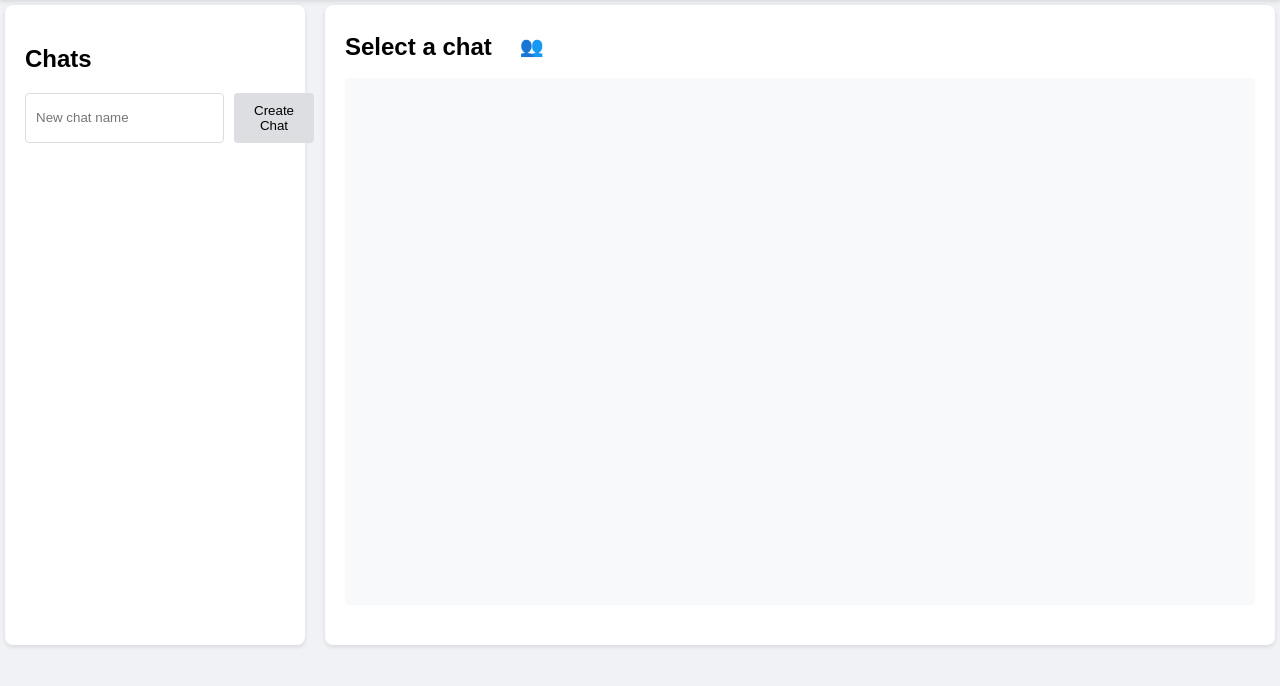
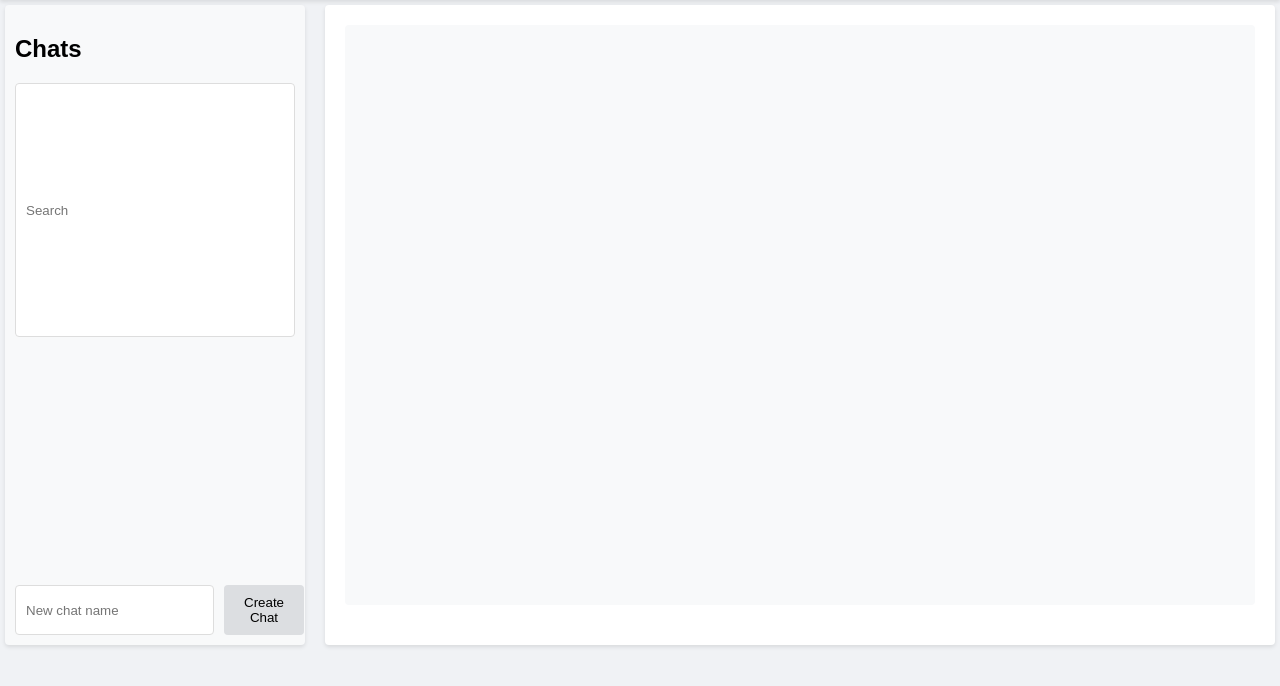
Before and after one commit to lborocs/cob290-part3-team08, a PHP site: page /chatSystem.php in a window 1280 px wide. Shown: the part 64-750 px from the top of the page. Run offline with PHP 8.4, Linux system fonts and the light colour scheme; the visitor is signed in with stand-in values (Sample User, id 1).

Commit message:
Chat Search

```diff
--- a/client/chatSystem.css
+++ b/client/chatSystem.css
@@ -28,10 +28,41 @@ body {
 .chat-list,
 .chat-window {
   background: white;
-  border-radius: 8px;
+  border-radius: 4px;
   padding: 20px;
   box-shadow: 0 2px 4px rgba(0, 0, 0, 0.1);
 }
+
+.chat-list {
+  flex-grow: 1;
+  overflow-y: auto;
+  overflow-x: hidden;
+  padding: 10px;
+  background: #f8f9fa;
+  border-radius: 4px;
+  display: flex;
+  flex-direction: column;
+  gap: 10px;
+  min-height: 0;
+}
+
+.chat-list-content {
+  display: flex;
+  flex-direction: column;
+  flex-grow: 1;
+  overflow: hidden; /* prevents overflow outside of chat list section */
+}
+
+#chatSearchInput {
+  margin-bottom: 10px;
+  flex-shrink: 0;
+}
+
+.chat-list-scroll {
+  flex-grow: 1;
+  overflow-y: auto;
+}
+
 
 .chat-window {
   display: flex;
@@ -448,6 +479,23 @@ button {
   background: #c0392b;
 }
 
+/* === Search === */
+.message-search-controls {
+  display: flex;
+  align-items: center;
+  gap: 6px;
+  margin-left: auto;
+  margin-right: 10px;
+}
+
+.message-search-controls input,
+.message-search-controls select {
+  padding: 6px;
+  font-size: 0.9em;
+}
+
+
+
 /* === Pending Queue === */
 #pendingList {
   list-style: none;
--- a/client/chatSystem.php
+++ b/client/chatSystem.php
@@ -7,30 +7,36 @@ if (empty($_SESSION['user_id'])) {
 $userId = $_SESSION['user_id'];
 
 require_once __DIR__ . '/../server/includes/database.php';
-$db  = new Database();
+$db = new Database();
 $stmt = $db->conn->prepare(
   "SELECT user_type_id FROM Employees WHERE employee_id = :id"
 );
 $stmt->execute(['id' => $userId]);
-$row              = $stmt->fetch();
-$currentUserType  = $row['user_type_id'] ?? 2;
+$row = $stmt->fetch();
+$currentUserType = $row['user_type_id'] ?? 2;
 ?>
 <!DOCTYPE html>
 <html lang="en">
+
 <head>
   <meta charset="UTF-8" />
   <meta name="viewport" content="width=device-width,initial-scale=1" />
   <title>Chat System (Full)</title>
-  <link rel="stylesheet" href="chatSystem.css"/>
+  <link rel="stylesheet" href="chatSystem.css" />
 </head>
+
 <body>
   <?php include __DIR__ . '/includes/navbar.php'; ?>
 
   <div class="container-wrapper">
     <div class="container">
       <div class="chat-list">
+        <div class="chat-list-content">
           <h2>Chats</h2>
-      <div id="chatList"></div>
+          <input type="text" id="chatSearchInput" placeholder="Search" />
+          <div id="chatList" class="chat-list-scroll"></div>
+        </div>
+
         <div class="new-chat-input">
           <input type="text" id="newChatName" placeholder="New chat name" />
           <button onclick="createChat()">Create Chat</button>
@@ -38,14 +44,23 @@ $currentUserType  = $row['user_type_id'] ?? 2;
       </div>
 
 
+
       <div class="chat-window">
-      <div class="chat-header">
+        <div <div class="chat-header hidden" id="chatHeader">
           <h2 id="currentChatName">Select a chat</h2>
-        <button id="membersBtn"
-                class="icon-btn" title="Show members"
-                onclick="toggleMembers()">👥</button>
+          <button id="membersBtn" class="icon-btn" title="Show members" onclick="toggleMembers()">👥</button>
+
+          <div class="message-search-controls">
+            <input type="text" id="messageSearchInput" placeholder="Search messages..." />
+            <select id="senderSearchSelect">
+              <option value="">Filter By Sender</option>
+            </select>
+          </div>
+
+
 
           <button class="more-btn" onclick="toggleChatActions()">⋯</button>
+
 
           <div class="chat-actions" id="chatActions">
             <div class="action-buttons">
@@ -59,10 +74,7 @@ $currentUserType  = $row['user_type_id'] ?? 2;
               <select id="addUserSelect">
                 <option value="">— pick —</option>
               </select>
-            <input id="userSearch"
-                   list="allEmployees"
-                   placeholder="type a name, press Enter"
-                   autocomplete="off">
+              <input id="userSearch" list="allEmployees" placeholder="type a name, press Enter" autocomplete="off">
 
               <datalist id="allEmployees"></datalist>
 
@@ -79,8 +91,7 @@ $currentUserType  = $row['user_type_id'] ?? 2;
             </div>
 
             <div id="deleteSubAction" class="sub-action hidden">
-            <button class="delete-confirm-btn"
-                    onclick="deleteChat()">Confirm</button>
+              <button class="delete-confirm-btn" onclick="deleteChat()">Confirm</button>
             </div>
           </div>
         </div>
@@ -97,18 +108,16 @@ $currentUserType  = $row['user_type_id'] ?? 2;
           <button onclick="sendMessage()">Send</button>
         </div>
 
-      <button id="leaveBtn"
-              class="leave-btn"
-              style="display:none;"
-              onclick="leaveChat()">Leave chat</button>
+        <button id="leaveBtn" class="leave-btn" style="display:none;" onclick="leaveChat()">Leave chat</button>
       </div>
     </div>
   </div>
 
   <script>
-  let currentUserId   = <?= json_encode($userId) ?>;
+    let currentUserId = <?= json_encode($userId) ?>;
     let currentUserType = <?= json_encode($currentUserType) ?>;
   </script>
   <script src="chatSystem.js"></script>
 </body>
+
 </html>
```
Also changed, not shown: client/chatSystem.js (+67 -29 lines). Lines whose indentation alone changed are shown as unchanged.
